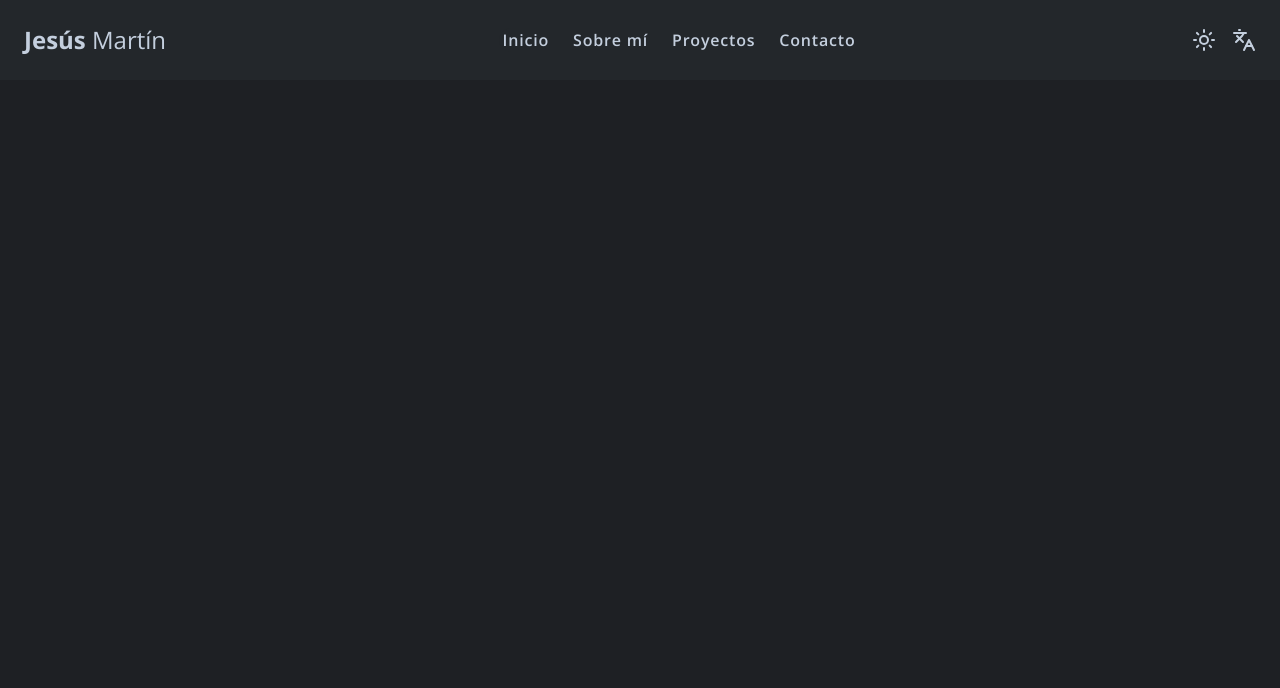
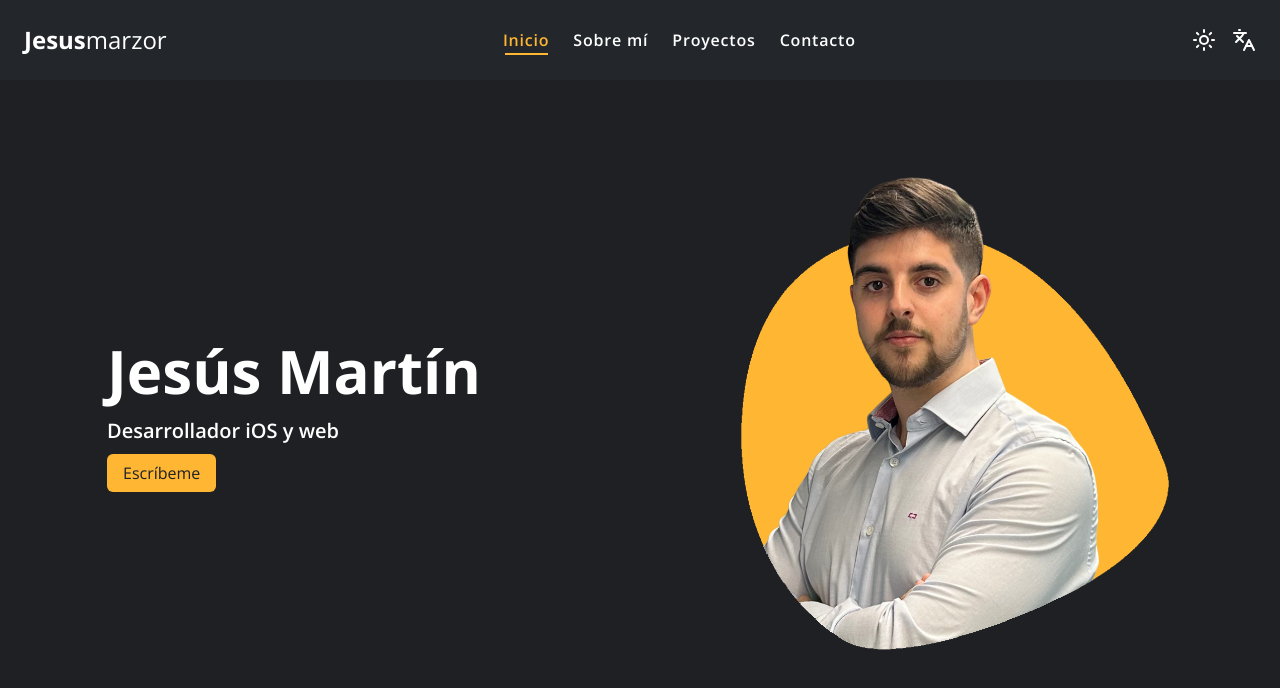
Before and after one commit to jesusmarzor/website, a Next.js app: page / in a window 1280 px wide. Shown: the top 688 px of the page. Built offline with nearby package versions, Linux system fonts and the light colour scheme.

Commit message:
Add: introduce section

```diff
--- a/app/layout.tsx
+++ b/app/layout.tsx
@@ -17,7 +17,7 @@ export default function RootLayout({
 
   return (
     <html lang="en" className={`${isDark() && 'dark'}`}>
-      <body className={inter.className + " bg-light-default text-black-default dark:bg-black-default dark:text-light-default"}>
+      <body className={inter.className + " bg-light-default text-black-default dark:bg-black-default dark:text-white-default"}>
         <LanguageModalProvider>
           <MenuMobileProvider>
             <ContentLayout>
--- a/app/page.tsx
+++ b/app/page.tsx
@@ -1,8 +1,11 @@
+import { Introduce } from "components/Introduce";
+
 export default function Home() {
   return (
     <>
     <title>Portfolio - Jesusmarzor</title>
     <meta name="description" content=""/>
+    <Introduce/>
     </>
   )
 }
--- a/components/Header/LanguageIcon.tsx
+++ b/components/Header/LanguageIcon.tsx
@@ -10,13 +10,13 @@ export const LanguageIcon: React.FC = () => {
     return(
         <div className="relative">
             <Languages onClick={() => setIsShowedModal(true)}/>
-            <div ref={languageIconRef} className={`absolute top-16 right-1 border border-white bg-light-default dark:border-black-extra-light dark:bg-black-default rounded cursor-default py-2 ${!isShowedModal && "hidden"}`}>
+            <div ref={languageIconRef} className={`absolute top-16 right-1 border border-white-default bg-white-default dark:border-black-extra-light dark:bg-black-default rounded cursor-default py-2 ${!isShowedModal && "hidden"}`}>
                 <ul className="flex flex-col w-32 gap-2 z-10">
                     {
                         languages.map( lang => {
                             return (
                                 <li key={lang.code}>
-                                    <button className={`hover:text-orange-default dark:hover:bg-black-extra-light hover:bg-white w-full text-left pl-2 py-2 ${isActiveLanguage(lang.code) && "text-orange-default  pointer-events-none"}`} onClick={() => changeLanguage(lang.code, i18n)}>{t(lang.nameKey)}</button>
+                                    <button className={`hover:text-orange-default dark:hover:bg-black-extra-light hover:bg-white-default w-full text-left pl-2 py-2 ${isActiveLanguage(lang.code) && "text-orange-default  pointer-events-none"}`} onClick={() => changeLanguage(lang.code, i18n)}>{t(lang.nameKey)}</button>
                                 </li>
                             )
                         })
--- a/components/Header/index.tsx
+++ b/components/Header/index.tsx
@@ -1,22 +1,24 @@
 import Link from "next/link"
 import { LanguageIcon } from "components/Header/LanguageIcon"
 import { ThemeIcon } from "./ThemeIcon"
-import { authorName } from "utils/constants"
+import { textLogo } from "utils/constants"
 import { MenuList } from "./MenuList"
 import { Menu, X } from "lucide-react"
 import { MenuMobileConsumer } from "contexts/MenuMobileContext"
 
 export const Header: React.FC = () => {
 
-    const {isShowedMenu, setIsShowedMenu, didTapMenuIcon} = MenuMobileConsumer()
+    const {isShowedMenu, didTapMenuIcon} = MenuMobileConsumer()
 
     return(
-        <header className="fixed w-full p-6 bg-white dark:bg-black-light">
+        <header className="fixed w-full p-6 bg-white-default dark:bg-black-light z-20">
             <nav className="flex justify-between items-center gap-4 max-w-7xl mx-auto">
-                <Link href="/" rel="preload" className="text-2xl mr-auto">
-                    <span className="font-bold">{authorName.name}</span> {authorName.lastName}
-                </Link>
-                <MenuList classesName={`mr-auto fixed w-80 md:w-auto right-0 top-28 bottom-8 z-10 bg-red-300 rounded-bl-xl rounded-tl-xl flex flex-col justify-center items-center gap-16 text-2xl md:text-base md:static md:flex-row md:gap-4 ${isShowedMenu ? "translate-x-0"  : "translate-x-80"} bg-white dark:bg-black-light border md:border-0 border-black-extra-light md:translate-x-0 transition-transform duration-500`}/>
+                <h1 className="mr-auto">
+                    <Link href="/" rel="preload" className="text-2xl">
+                        <span className="font-bold">{textLogo.name}</span>{textLogo.lastName}
+                    </Link>
+                </h1>
+                <MenuList classesName={`mr-auto fixed w-80 md:w-auto right-0 top-28 bottom-8 z-10 rounded-bl-xl rounded-tl-xl flex flex-col justify-center items-center gap-16 text-2xl md:text-base md:static md:flex-row md:gap-4 ${isShowedMenu ? "translate-x-0"  : "translate-x-80"} bg-white dark:bg-black-light border md:border-0 border-black-extra-light md:translate-x-0 transition-transform duration-500`}/>
                 <ThemeIcon/>
                 <LanguageIcon/>
                 {
--- /dev/null
+++ b/components/Introduce/index.tsx
@@ -0,0 +1,30 @@
+"use client"
+import Button from "components/ui/Button"
+import Image from "next/image"
+import { useTranslation } from "react-i18next"
+import { Element } from "react-scroll"
+import { authorName } from "utils/constants"
+import { ButtonType } from "utils/enums"
+
+export const Introduce: React.FC = () => {
+    const { t } = useTranslation()
+    return(
+        <Element name="home" className="max-w-7xl mx-auto overflow-hidden pt-20 px-10">
+            <div className="flex justify-center items-center gap-4 py-20">
+                <section className="w-1/2">
+                    <h2 className="text-6xl font-bold">{authorName}</h2>
+                    <p className="py-4 text-xl font-semibold">{t("introduce.description")}</p>
+                    <Button type={ButtonType.link} to="contact">{t("common.writeMe")}</Button>
+                </section>
+                <Image
+                src="/img/profile.png"
+                width={1200}
+                height={1200}
+                alt="Picture of the author"
+                className="object-contain w-[450px]"
+                priority={true}
+                />
+            </div>
+        </Element>
+    )
+}
--- /dev/null
+++ b/components/ui/Button.tsx
@@ -0,0 +1,16 @@
+import React from "react";
+import { Link } from "react-scroll";
+import { ButtonType } from "utils/enums";
+
+interface props {
+    type: ButtonType
+    to: string
+    download?: string
+    children: string
+}
+
+const Button: React.FC<props> = ({type, to, download, children}) => {
+    return <Link className="px-4 py-2 bg-orange-default rounded-md cursor-default dark:text-black-default text-white-default" to={to}>{children}</Link>
+}
+
+export default React.memo(Button);
--- a/tailwind.config.js
+++ b/tailwind.config.js
@@ -15,7 +15,7 @@ module.exports = {
       },
       colors: {
         light: {
-          default: "#c4cfde"
+          default: "#f3f3f3"
         },
         black: {
           default: "#1e2024",
@@ -26,6 +26,9 @@ module.exports = {
         },
         orange: {
           default: "#feb633"
+        },
+        white: {
+          default: "#ffffff"
         }
       },
       transitionProperty: {
--- a/translations/en.json
+++ b/translations/en.json
@@ -3,7 +3,8 @@
         "home": "Home",
         "aboutMe": "About me",
         "projects": "Projects",
-        "contact": "Contact"
+        "contact": "Contact",
+        "writeMe": "Write me"
     },
     "language": {
         "spanish": {
@@ -14,5 +15,8 @@
             "name": "English",
             "code": "eng"
         }
+    },
+    "introduce": {
+        "description": "iOS and web develop"
     }
 }
--- a/translations/es.json
+++ b/translations/es.json
@@ -3,7 +3,8 @@
         "home": "Inicio",
         "aboutMe": "Sobre mí",
         "projects": "Proyectos",
-        "contact": "Contacto"
+        "contact": "Contacto",
+        "writeMe": "Escríbeme"
     },
     "language": {
         "spanish": {
@@ -12,5 +13,8 @@
         "english": {
             "name": "Inglés"
         }
+    },
+    "introduce": {
+        "description": "Desarrollador iOS y web"
     }
 }
--- a/utils/CONSTANTS.ts
+++ b/utils/CONSTANTS.ts
@@ -11,9 +11,11 @@ export const languages: Language[] = [
     },
 ]
 
-export const authorName = {
-    name: "Jesús",
-    lastName: "Martín"
+export const authorName = "Jesús Martín"
+
+export const textLogo = {
+    name: "Jesus",
+    lastName: "marzor"
 }
 
 export const menuList: Menu[] = [
--- /dev/null
+++ b/utils/enums.ts
@@ -0,0 +1,3 @@
+export enum ButtonType {
+    default, a, download, link, input
+}
```
Also changed, not shown: public/img/profile.png (added).
